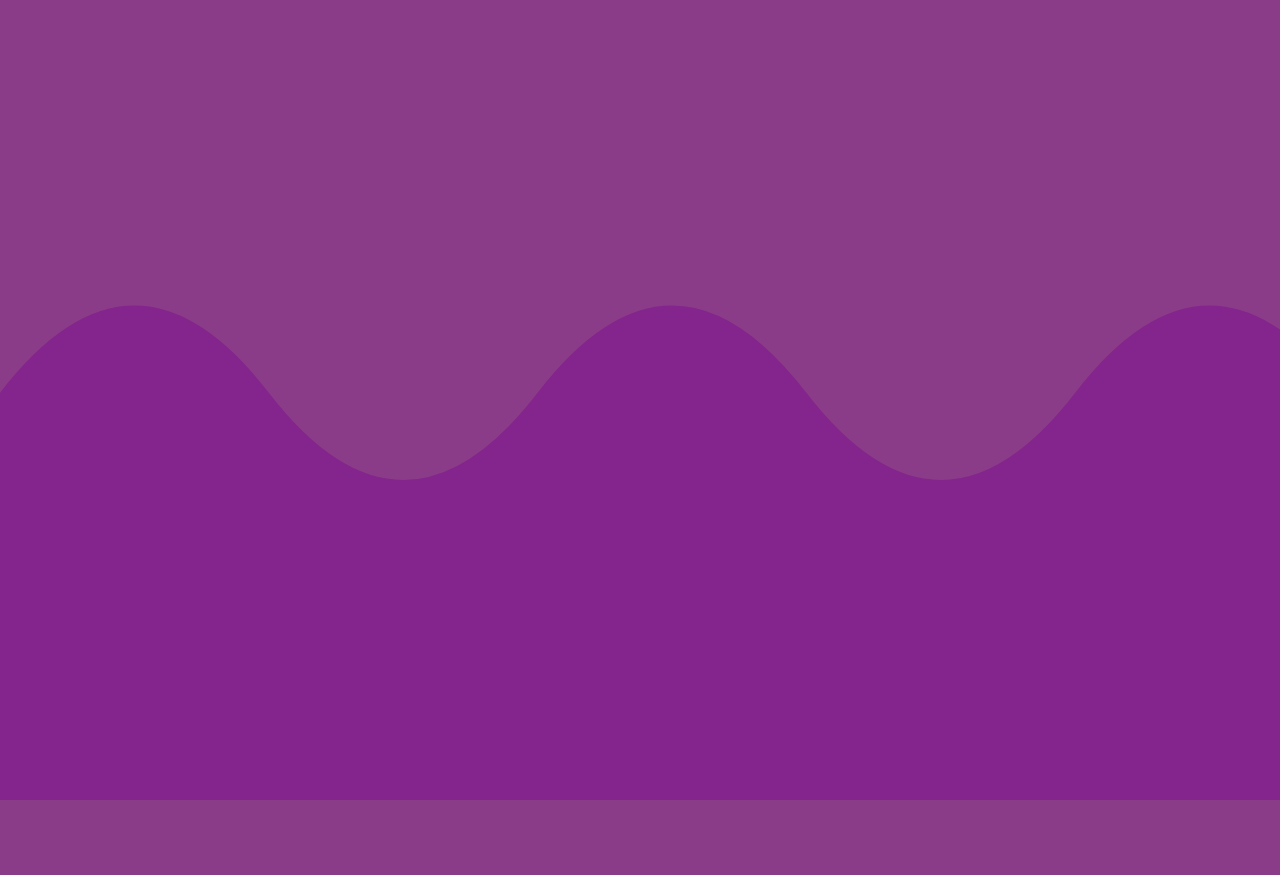
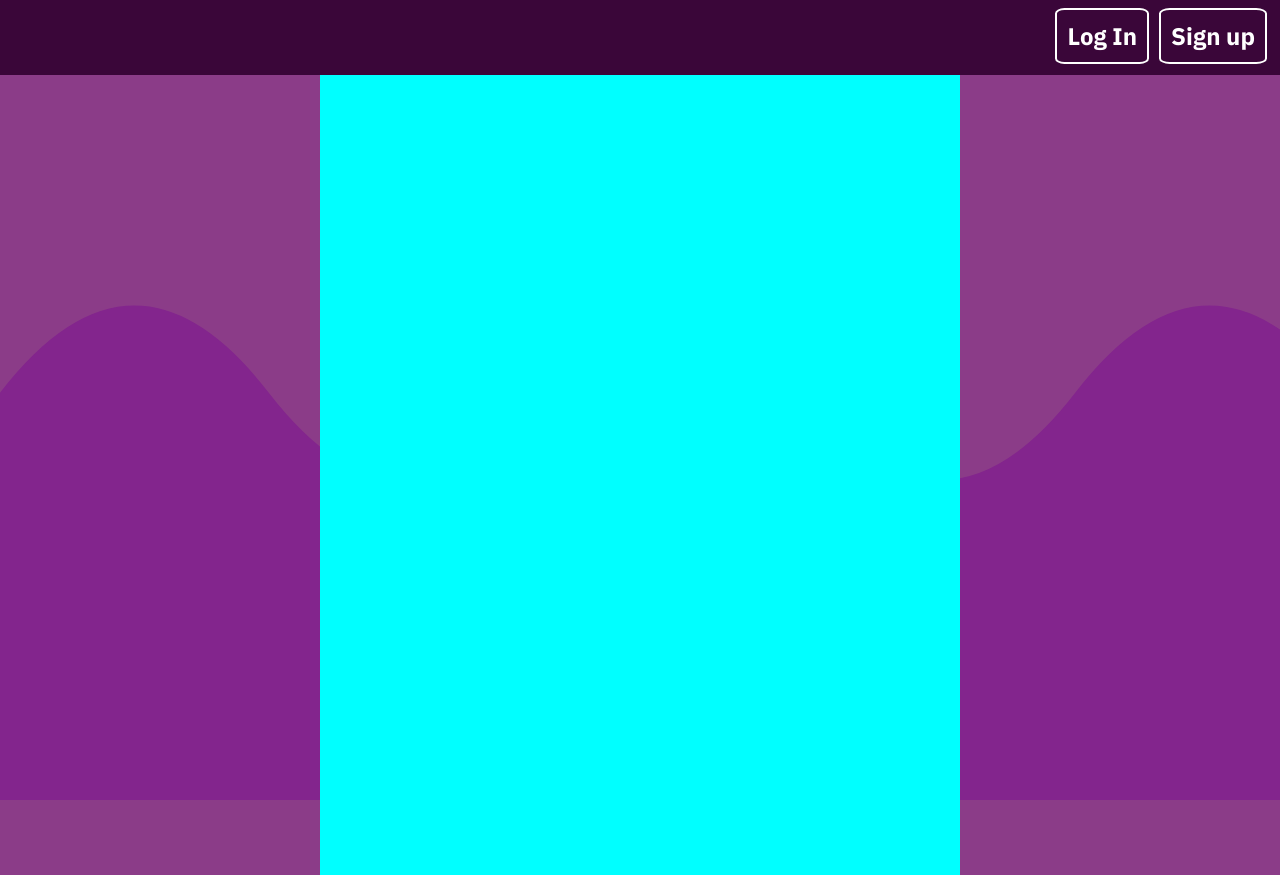
Before and after one commit to roland444/Gratefulness-list-app, a website: page index.html in a window 1280 px wide. Before the commit the page ends 804 px from the top, so only its background shows below. Drawn offline with Linux system fonts and the light colour scheme.

Commit message:
Added account buttons

```diff
--- a/index.html
+++ b/index.html
@@ -3,14 +3,17 @@
 <head>
     <meta charset="UTF-8">
     <meta name="viewport" content="width=device-width, initial-scale=1.0">
-    <link rel="stylesheet" href="style.css">
-    <title>Hello, who are You?</title>
+    <link rel="preconnect" href="https://fonts.googleapis.com">
+    <link rel="preconnect" href="https://fonts.gstatic.com" crossorigin>
+    <link href="https://fonts.googleapis.com/css2?family=IBM+Plex+Sans:ital,wght@0,200;0,300;0,400;0,700;1,200;1,300;1,700&display=swap" rel="stylesheet">
+    <link rel="stylesheet" href="css/style.css" type="text/css">
+    <title>For what are you grateful today?</title>
 </head>
 <body>
     <svg width="100%" height="100%" viewBox="0 0 1000 1000" xmlns="http://www.w3.org/2000/svg" preserveAspectRatio="none" overflow="auto" shape-rendering="auto" fill="#8e4a8c">
         <defs>
             <path id="wavepath" d="M 0 2000 0 500 Q 105 282 210 500 t 210 0 210 0 210 0 210 0 210 0 210 0  v1000 z" />
-   <path id="motionpath" d="M -420 0 0 0" />
+            <path id="motionpath" d="M -420 0 0 0" />
         </defs>
         <g >
          <use xlink:href="#wavepath" y="-9" fill="#83258d">
@@ -21,9 +24,26 @@
          </animateMotion>
          </use>
         </g>
-      </svg>
-      <main>
+    </svg>
+    <nav>
+        <ul class="nav-bar">
+            <li>
+                <div class="login-btn"><h1>Log In</h1></div>
+            </li>
+            <li>
+                <div class="signup-btn"><h1>Sign up</h1></div>
+            </li>
+        </ul>
+    </nav>
+    <section>
 
-      </main>
+    </section>
+    <main>
+
+    </main>
 </body>
 </html>
+
+<!--
+
+-->
--- /dev/null
+++ b/style.scss
@@ -0,0 +1,50 @@
+* {
+    margin: 0;
+    padding: 0;
+    box-sizing: border-box;
+}
+
+body {
+    background-color: #8b3c88;
+    overflow: hidden;
+    position: relative;
+    font-family: 'IBM Plex Sans', sans-serif;;
+}
+
+svg {
+    height: 100vh;
+    width: 100vw;
+    position: absolute;
+    z-index: -1;
+}
+
+nav {
+    background-color: #3a0639;
+    width: 100vw;
+    height: 75px;
+}
+
+main {
+    background-color: aqua;
+    width: 50%;
+    height: 100vh;
+    margin: 0 auto;
+    display: flex;
+    align-items: center;
+}
+
+.nav-bar {
+    list-style-type: none;
+    display: flex;
+    justify-content: flex-end;
+    align-items: center;
+    padding: .5em;
+
+    li {
+        margin: 0 5px;
+        border: 2px solid white;
+        border-radius: 10%;
+        color: white;
+        padding: 10px;
+    }
+}
```
Also changed, not shown: css/style.css (added), style.css (deleted), 1 other file.
